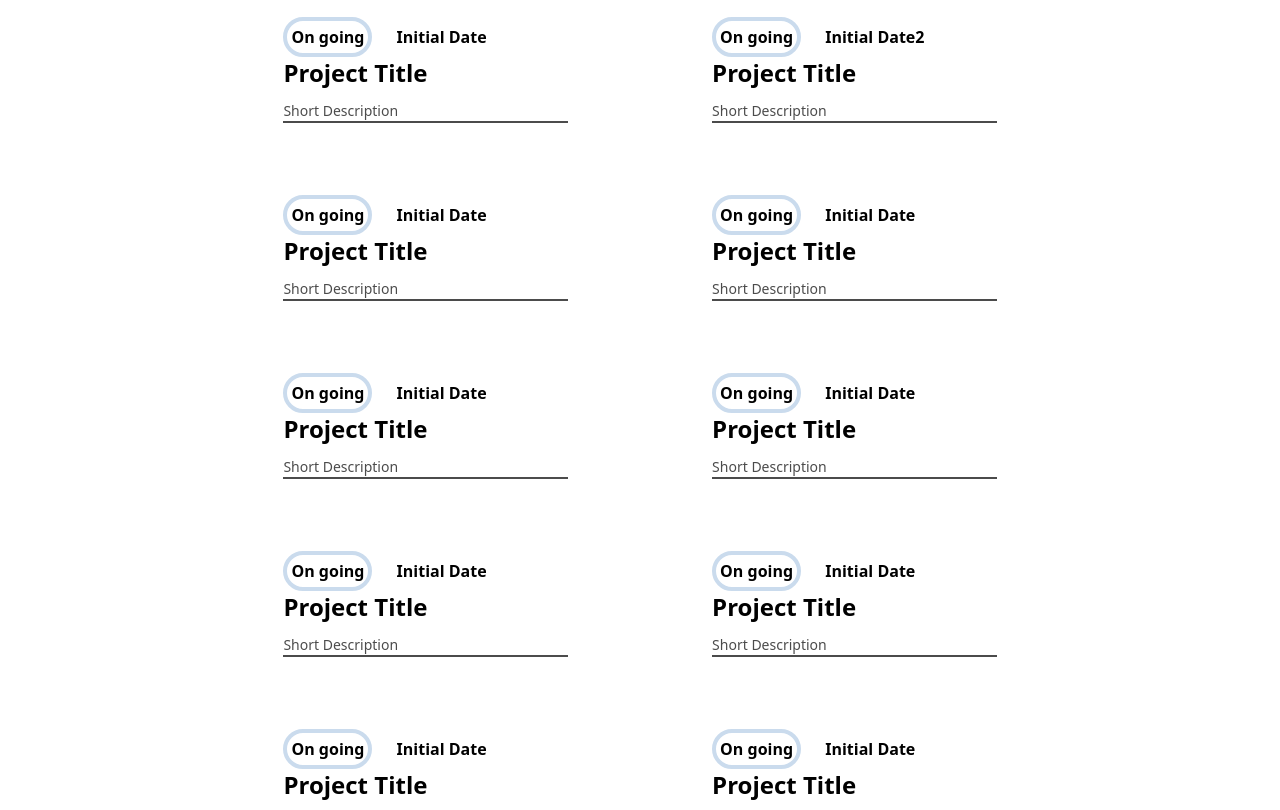
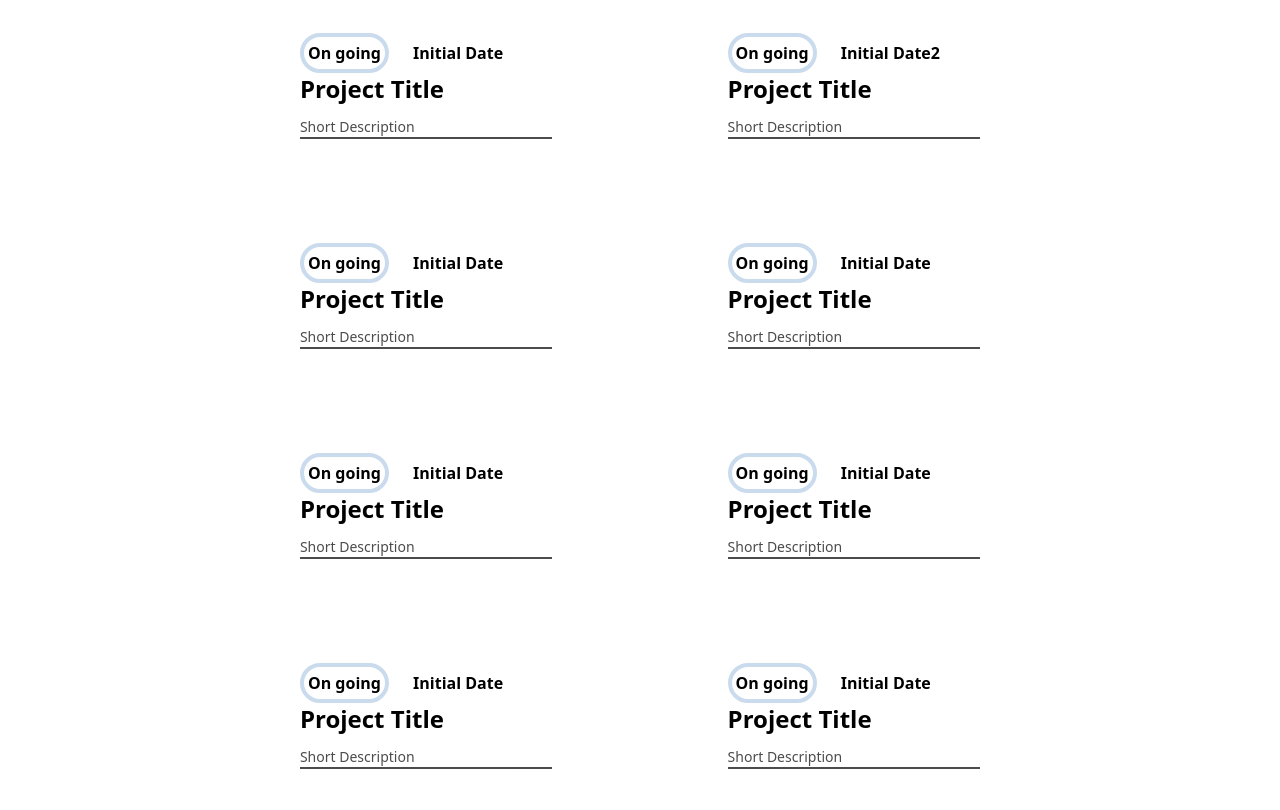
Before and after one commit to yacmov/civ-web-technologies-portfolio-final-proj, a website: page projects.html in a window 1280 px wide. Shown: the part 139-949 px from the top of the page. Drawn offline with Linux system fonts and the light colour scheme.

Commit message:
feat(project): hover card padding added

```diff
--- a/projects.html
+++ b/projects.html
@@ -56,10 +56,10 @@
         </section>
     </header>
     <main class="mx-auto bg-white w-full h-full">
-        <section class="sm:mx-auto sm:w-8/12 sm:align-middle sm:flex sm:flex-wrap sm:gap-x-1">
+        <section class="sm:mx-auto sm:w-8/12 sm:align-middle sm:flex sm:flex-wrap sm:gap-x-0.5">
             <h3 class="hidden">card containers</h3>
             <section class="m-5 font-bold text-1xl sm:mx-auto sm:w-1/3 sm:align-middle">
-                <a class="hover:bg-spinodal block sm:mx-auto" href="#">
+                <a class="hover:bg-spinodal block sm:mx-auto p-4" href="#">
                     <p class="inline-block mr-5 border-4 rounded-full border-spinodal p-1">On going</p>
                     <h3 class="inline-block">Initial Date
                     </h3>
@@ -70,7 +70,7 @@
                 </a>
             </section>
             <section class="m-5 font-bold text-1xl sm:mx-auto sm:w-1/3 sm:align-middle">
-                <a class="hover:bg-spinodal block sm:mx-auto" href="#">
+                <a class="hover:bg-spinodal block sm:mx-auto p-4" href="#">
                     <p class="inline-block mr-5 border-4 rounded-full border-spinodal p-1">On going</p>
                     <h3 class="inline-block">Initial Date2
                     </h3>
@@ -81,7 +81,7 @@
                 </a>
             </section>
             <section class="m-5 font-bold text-1xl sm:mx-auto sm:w-1/3 sm:align-middle">
-                <a class="hover:bg-spinodal block sm:mx-auto" href="#">
+                <a class="hover:bg-spinodal block sm:mx-auto p-4" href="#">
                     <p class="inline-block mr-5 border-4 rounded-full border-spinodal p-1">On going</p>
                     <h3 class="inline-block">Initial Date
                     </h3>
@@ -92,7 +92,7 @@
                 </a>
             </section>
             <section class="m-5 font-bold text-1xl sm:mx-auto sm:w-1/3  sm:align-middle">
-                <a class="hover:bg-spinodal block sm:mx-auto" href="#">
+                <a class="hover:bg-spinodal block sm:mx-auto p-4" href="#">
                     <p class="inline-block mr-5 border-4 rounded-full border-spinodal p-1">On going</p>
                     <h3 class="inline-block">Initial Date
                     </h3>
@@ -103,7 +103,7 @@
                 </a>
             </section>
             <section class="m-5 font-bold text-1xl sm:mx-auto sm:w-1/3  sm:align-middle">
-                <a class="hover:bg-spinodal block sm:mx-auto" href="#">
+                <a class="hover:bg-spinodal block sm:mx-auto p-4" href="#">
                     <p class="inline-block mr-5 border-4 rounded-full border-spinodal p-1">On going</p>
                     <h3 class="inline-block">Initial Date
                     </h3>
@@ -114,7 +114,7 @@
                 </a>
             </section>
             <section class="m-5 font-bold text-1xl sm:mx-auto sm:w-1/3  sm:align-middle">
-                <a class="hover:bg-spinodal block sm:mx-auto" href="#">
+                <a class="hover:bg-spinodal block sm:mx-auto p-4" href="#">
                     <p class="inline-block mr-5 border-4 rounded-full border-spinodal p-1">On going</p>
                     <h3 class="inline-block">Initial Date
                     </h3>
@@ -125,7 +125,7 @@
                 </a>
             </section>
             <section class="m-5 font-bold text-1xl sm:mx-auto sm:w-1/3  sm:align-middle">
-                <a class="hover:bg-spinodal block sm:mx-auto" href="#">
+                <a class="hover:bg-spinodal block sm:mx-auto p-4" href="#">
                     <p class="inline-block mr-5 border-4 rounded-full border-spinodal p-1">On going</p>
                     <h3 class="inline-block">Initial Date
                     </h3>
@@ -136,7 +136,7 @@
                 </a>
             </section>
             <section class="m-5 font-bold text-1xl sm:mx-auto sm:w-1/3  sm:align-middle">
-                <a class="hover:bg-spinodal block sm:mx-auto" href="#">
+                <a class="hover:bg-spinodal block sm:mx-auto p-4" href="#">
                     <p class="inline-block mr-5 border-4 rounded-full border-spinodal p-1">On going</p>
                     <h3 class="inline-block">Initial Date
                     </h3>
@@ -147,7 +147,7 @@
                 </a>
             </section>
             <section class="m-5 font-bold text-1xl sm:mx-auto sm:w-1/3  sm:align-middle">
-                <a class="hover:bg-spinodal block sm:mx-auto" href="#">
+                <a class="hover:bg-spinodal block sm:mx-auto p-4" href="#">
                     <p class="inline-block mr-5 border-4 rounded-full border-spinodal p-1">On going</p>
                     <h3 class="inline-block">Initial Date
                     </h3>
@@ -158,7 +158,7 @@
                 </a>
             </section>
             <section class="m-5 font-bold text-1xl sm:mx-auto sm:w-1/3  sm:align-middle">
-                <a class="hover:bg-spinodal block sm:mx-auto" href="#">
+                <a class="hover:bg-spinodal block sm:mx-auto p-4" href="#">
                     <p class="inline-block mr-5 border-4 rounded-full border-spinodal p-1">On going</p>
                     <h3 class="inline-block">Initial Date
                     </h3>
```
Also changed, not shown: assets/css/site.css.
